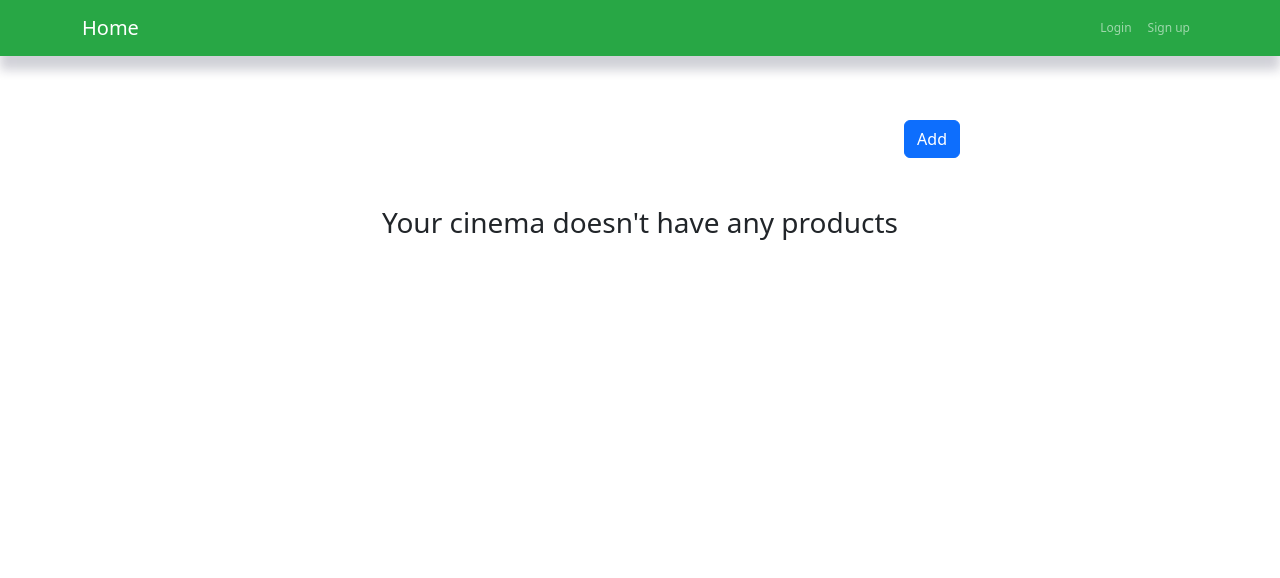
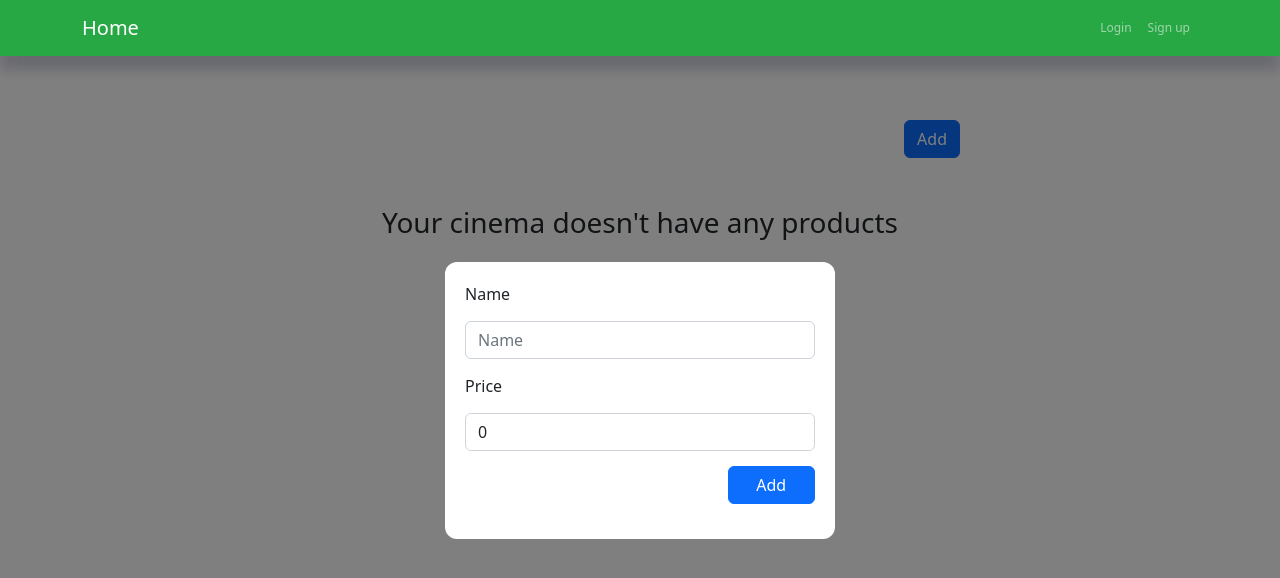
Before and after one commit to kotenko2002/Cimas-client, a Vue app: page /products in a window 1280 px wide. Both pictures are taken after a click on the button "Add". Shown: the top 578 px of the page. Built offline with nearby package versions, Linux system fonts and the light colour scheme; what @meforma/vue-toaster would draw is missing.

Commit message:
fix work with products

```diff
--- a/src/views/forWorker/ProductsView.vue
+++ b/src/views/forWorker/ProductsView.vue
@@ -3,6 +3,7 @@
     <button
         class="btn btn-primary"
         type="button"
+        @click="displayModal=true"
     >
       Add
     </button>
@@ -43,7 +44,7 @@
               <button
                   class="btn btn-danger btn-sm"
                   type="button"
-                  @click="delFilm(film.id)"
+                  @click="delProduct(product.id)"
               >
                 Delete
               </button>
@@ -58,6 +59,7 @@
     <button
         class="btn btn-secondary"
         type="button"
+        @click="saveChanges"
     >
       Save changes
     </button>
@@ -65,14 +67,32 @@
   <div v-else class="mt-5">
     <h3>Your cinema doesn't have any products</h3>
   </div>
+  <modal-window v-model:show="displayModal">
+    <form @submit.prevent="addProduct">
+      <div class="form-group">
+        <label>Name</label>
+        <input type="text" class="form-control" placeholder="Name" v-model="name">
+      </div>
+      <div class="form-group">
+        <label>Price</label>
+        <input type="number" step="0.1" class="form-control" placeholder="Price" v-model="price">
+      </div>
+      <div class="w-100 d-flex justify-content-end">
+        <button class="btn btn-primary w-25 m-0">Add</button>
+      </div>
+    </form>
+  </modal-window>
 </template>
 
 <script>
 import {mapGetters} from "vuex";
 import axios from "axios";
+import ModalWindow from "@/components/UI/ModalWindow";
 
 export default {
   name: 'products-view',
+  components: {ModalWindow},
+
   data () {
     return {
       products: [],
@@ -91,6 +111,37 @@ export default {
 
       const response = await axios.get(`/product/items/${workdayId}`);
       this.products = response.data;
+    },
+    async addProduct() {
+      this.displayModal = false;
+      await axios.post('/product/add',{
+        workDayId: this.workday?.id,
+        name: this.name,
+        price: this.price
+      });
+
+      this.name = '';
+      this.price = 0;
+
+      await this.getProducts(this.workday?.id);
+    },
+    async delProduct(productId) {
+      await axios.delete(`/product/del/${productId}`);
+      await this.getProducts(this.workday?.id);
+    },
+    async saveChanges() {
+      const models = this.products.filter(product => product.changed === true)
+          .map(function (item, index, array) {
+              return {
+                  Id: item.id,
+                  Price: item.price,
+                  SoldAmount : item.soldAmount,
+                  Incoming : item.incoming
+              }
+          });
+
+      await axios.put('/product/items/edit', models);
+      await this.getProducts(this.workday?.id);
     }
   },
   computed: {
@@ -111,5 +162,8 @@ export default {
 </script>
 
 <style scoped>
-
+form * {
+  margin-bottom: 15px;
+  width: 350px;
+}
 </style>
```
